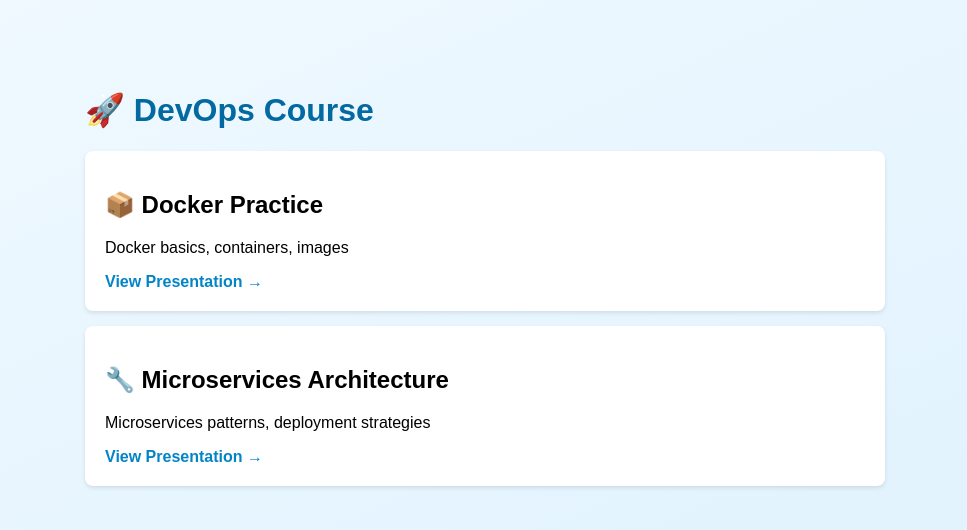
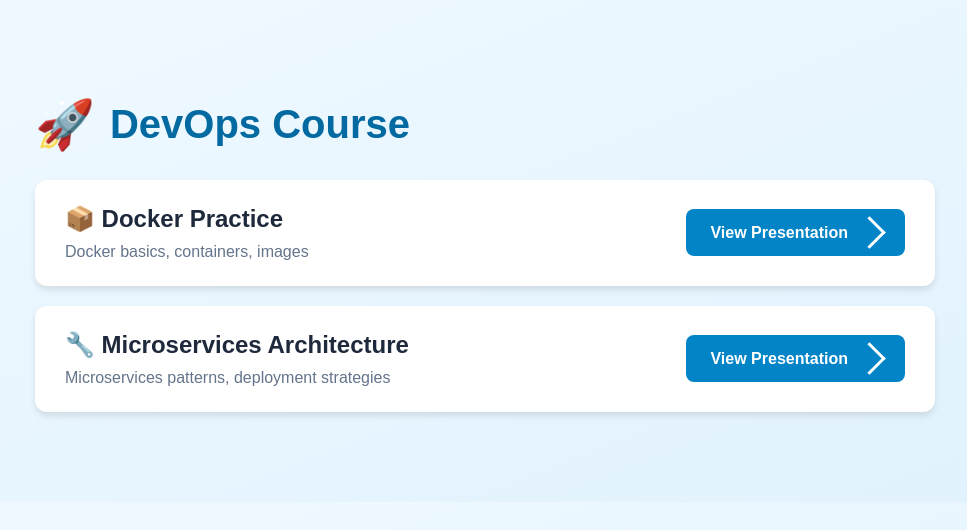
Before and after one commit to Java-Univer-2025/devops-course-2025, a plain HTML site: page index.html in a window 1280 px wide. Shown: the whole page, without its empty margins (155-1122 px from the left). Drawn offline with Linux system fonts and the light colour scheme.

Commit message:
update: improve homepage design

```diff
--- a/index.html
+++ b/index.html
@@ -7,40 +7,106 @@
   <style>
     body {
       font-family: Arial, sans-serif;
-      max-width: 800px;
+      max-width: 900px;
       margin: 50px auto;
       padding: 20px;
       background: linear-gradient(to bottom right, #f0f9ff, #e0f2fe);
     }
-    h1 { color: #0369a1; }
+
+    h1 {
+      color: #0369a1;
+      display: flex;
+      align-items: center;
+      gap: 15px;
+      font-size: 2.5rem;
+    }
+
     .presentation {
       background: white;
-      padding: 20px;
-      margin: 15px 0;
+      padding: 25px 30px;
+      margin: 20px 0;
+      border-radius: 12px;
+      box-shadow: 0 4px 6px rgba(0,0,0,0.1);
+      display: flex;
+      justify-content: space-between;
+      align-items: center;
+      transition: transform 0.2s, box-shadow 0.2s;
+    }
+
+    .presentation:hover {
+      transform: translateY(-2px);
+      box-shadow: 0 6px 12px rgba(0,0,0,0.15);
+    }
+
+    .presentation-content {
+      flex: 1;
+    }
+
+    .presentation h2 {
+      margin: 0 0 10px 0;
+      color: #1e293b;
+      font-size: 1.5rem;
+    }
+
+    .presentation p {
+      margin: 0;
+      color: #64748b;
+      font-size: 1rem;
+    }
+
+    .presentation-link {
+      display: flex;
+      align-items: center;
+      gap: 10px;
+      padding: 12px 24px;
+      background: #0284c7;
+      color: white;
+      text-decoration: none;
       border-radius: 8px;
-      box-shadow: 0 2px 4px rgba(0,0,0,0.1);
+      font-weight: 600;
+      transition: background 0.2s;
+      white-space: nowrap;
     }
-    a {
-      color: #0284c7;
-      text-decoration: none;
-      font-weight: bold;
+
+    .presentation-link:hover {
+      background: #0369a1;
     }
-    a:hover { text-decoration: underline; }
+
+    .chevron {
+      width: 20px;
+      height: 20px;
+      border-right: 3px solid white;
+      border-bottom: 3px solid white;
+      transform: rotate(-45deg);
+    }
   </style>
 </head>
 <body>
-  <h1>🚀 DevOps Course</h1>
+  <h1>
+    <span style="font-size: 3rem;">🚀</span>
+    DevOps Course
+  </h1>
 
   <div class="presentation">
-    <h2>📦 Docker Practice</h2>
-    <p>Docker basics, containers, images</p>
-    <a href="./docker-practice/">View Presentation →</a>
+    <div class="presentation-content">
+      <h2>📦 Docker Practice</h2>
+      <p>Docker basics, containers, images</p>
+    </div>
+    <a href="./docker-practice/" class="presentation-link">
+      View Presentation
+      <div class="chevron"></div>
+    </a>
   </div>
 
   <div class="presentation">
-    <h2>🔧 Microservices Architecture</h2>
-    <p>Microservices patterns, deployment strategies</p>
-    <a href="./microservices-presentation/">View Presentation →</a>
+    <div class="presentation-content">
+      <h2>🔧 Microservices Architecture</h2>
+      <p>Microservices patterns, deployment strategies</p>
+    </div>
+    <a href="./microservices-presentation/" class="presentation-link">
+      View Presentation
+      <div class="chevron"></div>
+    </a>
   </div>
 </body>
 </html>
```
